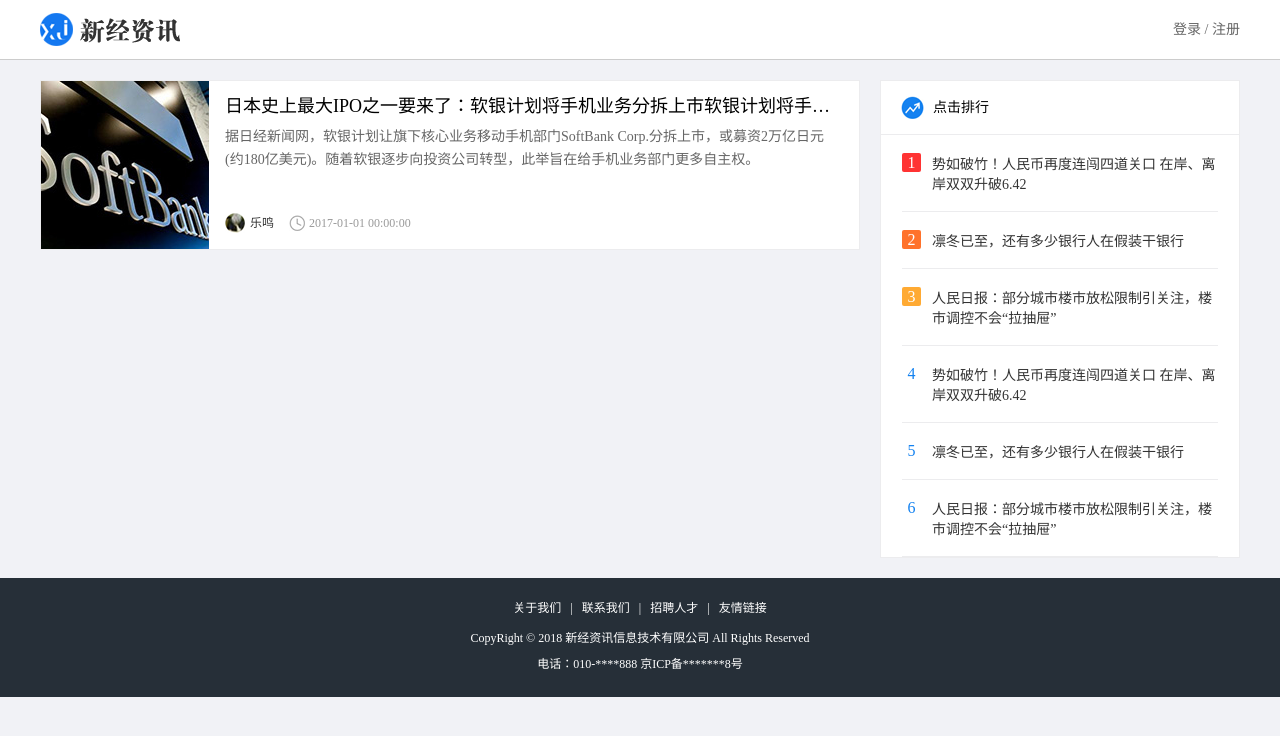
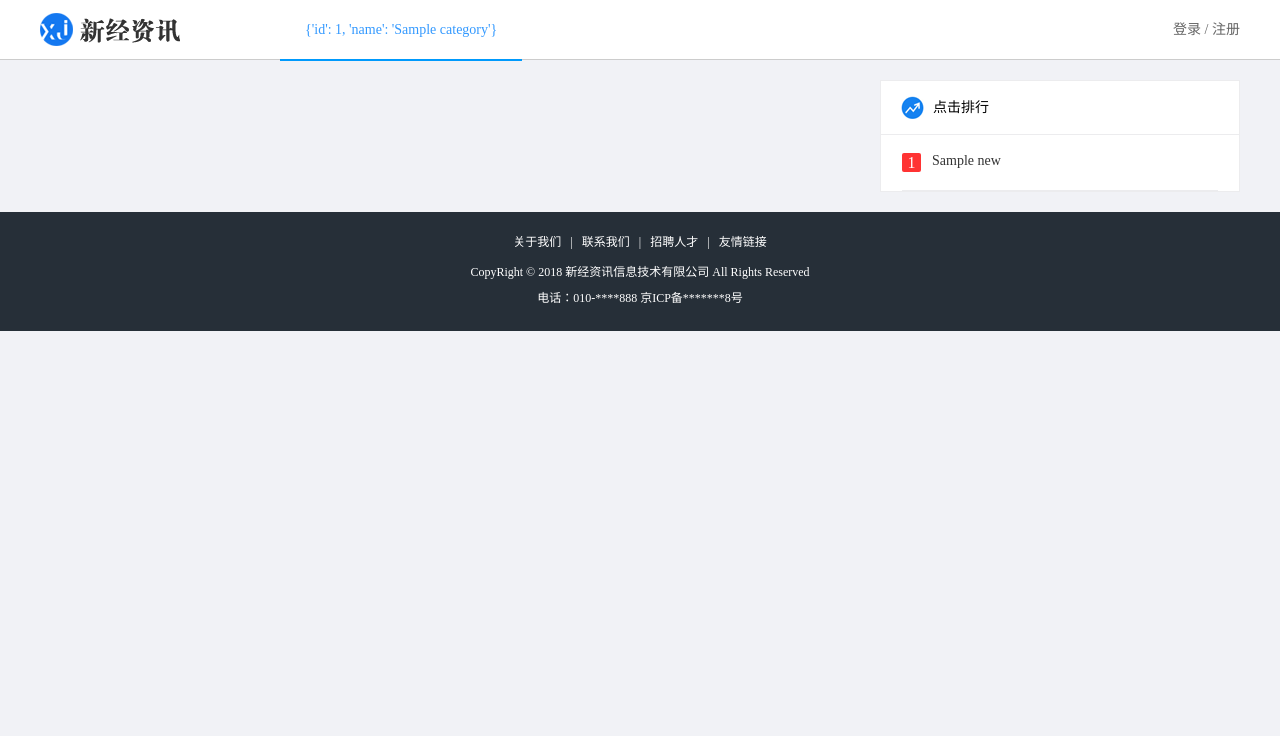
Before and after one commit to ddgetget/News, a Flask app: page / in a window 1280 px wide. Shown: the top 736 px of the page. Run offline with Flask 2, Linux system fonts and the light colour scheme; tables that the repository leaves empty hold one stand-in row (values such as "Sample post"); parts of the project's set-up code (start-up, migrations or seed data) failed here and were passed over.

Commit message:
index is ok

```diff
--- a/app/__init__.py
+++ b/app/__init__.py
@@ -53,6 +53,11 @@
         response.set_cookie('csrf_token',csrf_token)
         return response
 
+   # 添加过滤器给模板，必须给程序实例
+    from app.static.util.comments import index_filter
+    app.add_template_filter(index_filter,'index_filter')
+
+
     # 导入蓝图对象
     from app.news import news
     app.register_blueprint(news)
--- a/app/news/views.py
+++ b/app/news/views.py
@@ -3,10 +3,12 @@
 # coding=utf-8
 # doc           PyCharm
 from . import news
-from flask import session, render_template, current_app,jsonify
-from app.models import User,Category
+from flask import session, render_template, current_app,jsonify,request
+from app.models import User,Category,News
 
 from app.static.util.response_code import RET
+
+from app.constants import *
 
 @news.route('/')
 def index():
@@ -38,14 +40,74 @@
     for category in categories:
         category_list.append(category.to_dict())
 
+    # 新闻点击排行
+    try:
+        news_list=News.query.order_by(News.clicks.desc()).limit(CLICK_RANK_MAX_NEWS)
+    except Exception as e:
+        current_app.logger.error(e)
+        return jsonify(errno=RET.DBERR,errmsg='查询新闻点击排行数据失败')
+
+    # 定义容器
+    news_click_list=[]
+    for news in news_list:
+        news_click_list.append(news)
+
+
+    # 判断数据查询结果
+    if not news:
+        return jsonify(errno=RET.DBERR,errmsg='无新闻排行')
 
     # 定义字典数据，返回模板
     data = {
-        'user_info': user.to_dict() if user else None
+        'user_info': user.to_dict() if user else None,
+        'category_list':category_list,
+        'news_click_list':news_click_list
     }
     return render_template("news/index.html", data=data)
 
+@news.route('/news_list')
+def get_news_list():
+    cid=request.args.get('cid',"1")
+    page = request.args.get('page', "1")
+    per_page = request.args.get('per_page', "10")
 
+    # 检查参数的数据类型
+    try:
+        cid,page,per_page=int(cid),int(page),int(per_page)
+    except Exception as e:
+        current_app.logger.error(e)
+        return jsonify(erron=RET.PARAMERR,errmsg='参数类型错误')
+
+    # 根据类型查询数据
+    filters=[]
+    if cid>1:
+        filters.append(News.category_id==cid)
+
+    # 根据新闻分类查询
+    try:
+        paginate = News.query.filter_by(*filters.order_by(News.create_time.desc()).paginate(page,per_page,False))
+    except Exception as e:
+        current_app.logger.error(e)
+        return jsonify(errno=RET.DBERR,errmsg='查询新闻列表数据失败')
+
+    # 对分页对象获取分页后的数据
+    new_list =paginate.items
+    total_page =paginate.pages
+    current_page = paginate.page
+
+    # 遍历新闻列表
+    news_dict_list=[]
+    for news in new_list:
+        news_dict_list.append(news.to_dict())
+
+    # 返回数据
+    data={
+        'news_dict_list':news_dict_list,
+        'total_page':total_page,
+        'current_page':current_page
+    }
+
+    return jsonify(errno=RET.OK,errmsg='OK',data=data)
 # 项目加载logo图标
 @news.route('/favicon.ico')
 def favico():
--- a/app/static/news/js/index.js
+++ b/app/static/news/js/index.js
@@ -45,6 +45,42 @@
     })
 })
 
+// function updateNewsData() {
+//     // TODO 更新新闻数据
+// }
+
 function updateNewsData() {
-    // TODO 更新新闻数据
+
+    // 更新新闻数据
+    var params = {
+        "cid":currentCid,
+        "page":cur_page
+    }
+    $.get("/news_list",params,function(resp){
+        data_querying = false
+        if (resp.errno == "0"){
+            total_page = resp.data.total_page
+            if (cur_page == 1){
+                $(".list_con").html("")
+            }
+            // news_dict_list
+            for (var i=0;i<resp.data.news_dict_list.length;i++) {
+                // 获取每一个的索引
+                var news = resp.data.news_dict_list[i]
+                var content = '<li>'
+                content += '<a href="/' + news.id + '" class="news_pic fl"><img src="' + news.index_image_url + '?imageView2/1/w/170/h/170"></a>'
+                content += '<a href="/' + news.id + '" class="news_title fl">' + news.title + '</a>'
+                content += '<a href="/' + news.id + '" class="news_detail fl">' + news.digest + '</a>'
+                content += '<div class="author_info fl">'
+                content += '<div class="source fl">来源：' + news.source + '</div>'
+                content += '<div class="time fl">' + news.create_time + '</div>'
+                content += '</div>'
+                content += '</li>'
+                $(".list_con").append(content)
+
+            }
+        }else{
+            alert(resp.errmsg)
+        }
+    })
 }
--- /dev/null
+++ b/app/static/util/comments.py
@@ -0,0 +1,16 @@
+# author        TuringEmmy
+# createtime    18-10-11  上午12:13
+# coding=utf-8
+# doc           PyCharm
+
+
+# 自定义过滤器
+def index_filter(index):
+    if index == 0:
+        return 'first'
+    elif index == 1:
+        return 'second'
+    elif index == 2:
+        return 'third'
+    else:
+        return
--- a/app/templates/news/index.html
+++ b/app/templates/news/index.html
@@ -25,6 +25,8 @@
                 <img src="
 
 
+
+
                         {% if  data.user_info.avatar_url %}{{ data.user_info.avatar_url }}{% else %}../../static/news/images/person01.png{% endif %}"
                      class="lgin_pic">
                 <a href="#">{{ data.user_info.nick_name }}</a>
@@ -49,20 +51,19 @@
 
 <div class="conter_con">
     <ul class="list_con fl">
-
-        <li>
-            <a href="#" class="news_pic fl"><img src="../../static/news/images/news_pic.jpg"></a>
-            <a href="#" class="news_title fl">日本史上最大IPO之一要来了：软银计划将手机业务分拆上市软银计划将手机业务分拆上市</a>
-            <a href="#" class="news_detail fl">据日经新闻网，软银计划让旗下核心业务移动手机部门SoftBank
-                Corp.分拆上市，或募资2万亿日元(约180亿美元)。随着软银逐步向投资公司转型，此举旨在给手机业务部门更多自主权。</a>
-            <div class="author_info fl">
-                <div class="author fl">
-                    <img src="../../static/news/images/person.png" alt="author">
-                    <a href="#">乐鸣</a>
-                </div>
-                <div class="time fl">2017-01-01 00:00:00</div>
-            </div>
-        </li>
+        {#        <li>#}
+        {#            <a href="#" class="news_pic fl"><img src="../../static/news/images/news_pic.jpg"></a>#}
+        {#            <a href="#" class="news_title fl">日本史上最大IPO之一要来了：软银计划将手机业务分拆上市软银计划将手机业务分拆上市</a>#}
+        {#            <a href="#" class="news_detail fl">据日经新闻网，软银计划让旗下核心业务移动手机部门SoftBank#}
+        {#                Corp.分拆上市，或募资2万亿日元(约180亿美元)。随着软银逐步向投资公司转型，此举旨在给手机业务部门更多自主权。</a>#}
+        {#            <div class="author_info fl">#}
+        {#                <div class="author fl">#}
+        {#                    <img src="../../static/news/images/person.png" alt="author">#}
+        {#                    <a href="#">乐鸣</a>#}
+        {#                </div>#}
+        {#                <div class="time fl">2017-01-01 00:00:00</div>#}
+        {#            </div>#}
+        {#        </li>#}
 
 
     </ul>
@@ -71,12 +72,15 @@
             <h3>点击排行</h3>
         </div>
         <ul class="rank_list">
-            <li><span class="first">1</span><a href="#">势如破竹！人民币再度连闯四道关口 在岸、离岸双双升破6.42</a></li>
-            <li><span class="second">2</span><a href="#">凛冬已至，还有多少银行人在假装干银行</a></li>
-            <li><span class="third">3</span><a href="#">人民日报：部分城市楼市放松限制引关注，楼市调控不会“拉抽屉”</a></li>
-            <li><span>4</span><a href="#">势如破竹！人民币再度连闯四道关口 在岸、离岸双双升破6.42</a></li>
-            <li><span>5</span><a href="#">凛冬已至，还有多少银行人在假装干银行</a></li>
-            <li><span>6</span><a href="#">人民日报：部分城市楼市放松限制引关注，楼市调控不会“拉抽屉”</a></li>
+            {% for news in data.news_click_list %}
+                <li><span class="{{ loop.index0 | index_filter }}">{{ loop.index }}</span><a
+                        href="#">{{ news.title }}</a></li>
+            {% endfor %}
+            {#            <li><span class="second">2</span><a href="#">凛冬已至，还有多少银行人在假装干银行</a></li>#}
+            {#            <li><span class="third">3</span><a href="#">人民日报：部分城市楼市放松限制引关注，楼市调控不会“拉抽屉”</a></li>#}
+            {#            <li><span>4</span><a href="#">势如破竹！人民币再度连闯四道关口 在岸、离岸双双升破6.42</a></li>#}
+            {#            <li><span>5</span><a href="#">凛冬已至，还有多少银行人在假装干银行</a></li>#}
+            {#            <li><span>6</span><a href="#">人民日报：部分城市楼市放松限制引关注，楼市调控不会“拉抽屉”</a></li>#}
         </ul>
     </div>
 </div>
```
